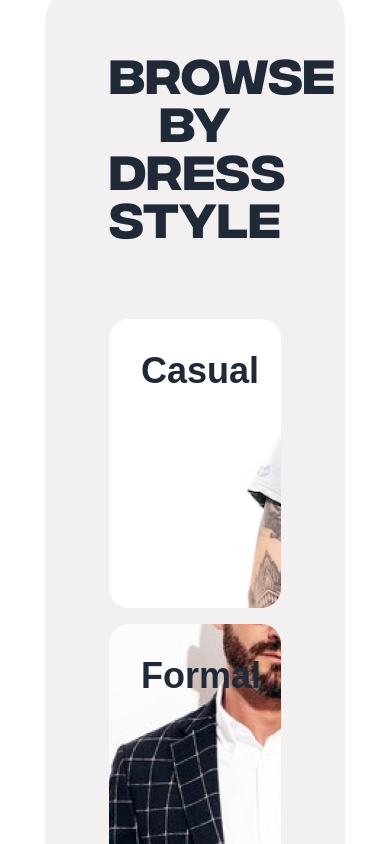
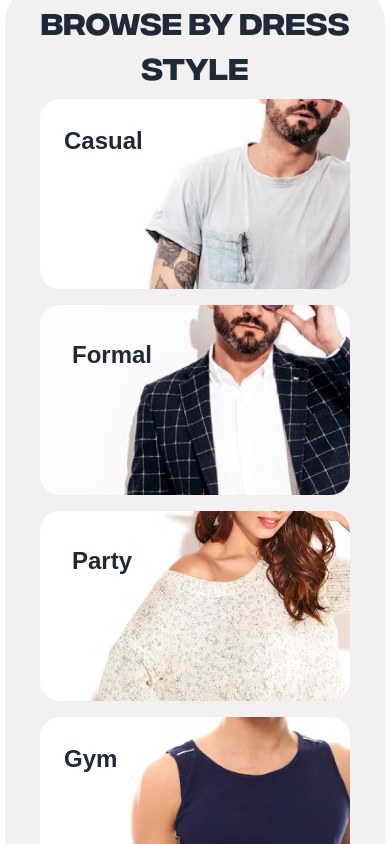
Before and after one commit to O-Tobi/ShopCo, a React (Vite) app: page / in a window 390 px wide. Shown: the part 2960-3804 px from the top of the page. Built offline with nearby package versions, Linux system fonts and the light colour scheme; a web font is replaced by a local one.

Commit message:
reached a checkpoint

```diff
--- a/src/components/pages/Home.jsx
+++ b/src/components/pages/Home.jsx
@@ -86,13 +86,13 @@ const Home = () => {
 
       {/* browse by dress style here */}
 
-      <div className="mx-[45px] bg-whiteHeroBg p-16 rounded-[40px] mb-24">
-        <h2 className="font-heading text-5xl text-center mb-20">
+      <div className="mx-[5px] lg:mx-[45px] bg-whiteHeroBg p-4 lg:p-16 rounded-[40px] mb-24">
+        <h2 className="font-heading text-[30px] lg:text-5xl text-center  mb-[10px] lg:mb-20">
           BROWSE BY DRESS STYLE
         </h2>
         <div className="flex flex-wrap justify-center gap-4">
           <div
-            className="flex rounded-[20px] w-[407px] h-[289px] pt-8 pl-8"
+            className="flex rounded-[20px] w-[310px] h-[190px]  lg:w-[407px] lg:h-[289px] pt-6 pl-6 lg:pt-8 lg:pl-8"
             style={{
               backgroundImage: `url(${Casual})`,
               backgroundSize: "cover",
@@ -100,11 +100,11 @@ const Home = () => {
               backgroundRepeat: "no-repeat",
             }}
           >
-            <h3 className="text-4xl font-bold text-left">Casual</h3>
+            <h3 className="text-[24px] lg:text-4xl font-bold text-left">Casual</h3>
           </div>
 
           <div
-            className="flex rounded-[20px] w-[684px] h-[289px] pt-8 pl-8"
+            className="flex rounded-[20px] w-[310px] h-[190px] md:w-[400px] lg:w-[684px] lg:h-[289px] pt-8 pl-8"
             style={{
               backgroundImage: `url(${Formal})`,
               backgroundSize: "cover",
@@ -112,11 +112,11 @@ const Home = () => {
               backgroundRepeat: "no-repeat",
             }}
           >
-            <h3 className="text-4xl font-bold text-left">Formal</h3>
+            <h3 className="text-[24px] lg:text-4xl font-bold text-left">Formal</h3>
           </div>
 
           <div
-            className="flex rounded-[20px] w-[684px] h-[289px] pt-8 pl-8"
+            className="flex rounded-[20px] w-[310px] h-[190px] md:w-[400px] lg:w-[684px] lg:h-[289px] pt-8 pl-8"
             style={{
               backgroundImage: `url(${Party})`,
               backgroundSize: "cover",
@@ -124,11 +124,11 @@ const Home = () => {
               backgroundRepeat: "no-repeat",
             }}
           >
-            <h3 className="text-4xl font-bold text-left">Party</h3>
+            <h3 className="text-[24px] lg:text-4xl font-bold text-left">Party</h3>
           </div>
 
           <div
-            className="flex rounded-[20px] w-[407px] h-[289px] pt-8 pl-8"
+            className="flex rounded-[20px] w-[310px] h-[190px] lg:w-[407px] lg:h-[289px] pt-6 pl-6 lg:pt-8 lg:pl-8"
             style={{
               backgroundImage: `url(${Gym})`,
               backgroundSize: "cover",
@@ -136,7 +136,7 @@ const Home = () => {
               backgroundRepeat: "no-repeat",
             }}
           >
-            <h3 className="text-4xl font-bold text-left">Gym</h3>
+            <h3 className="text-[24px] lg:text-4xl font-bold text-left">Gym</h3>
           </div>
         </div>
       </div>
```
